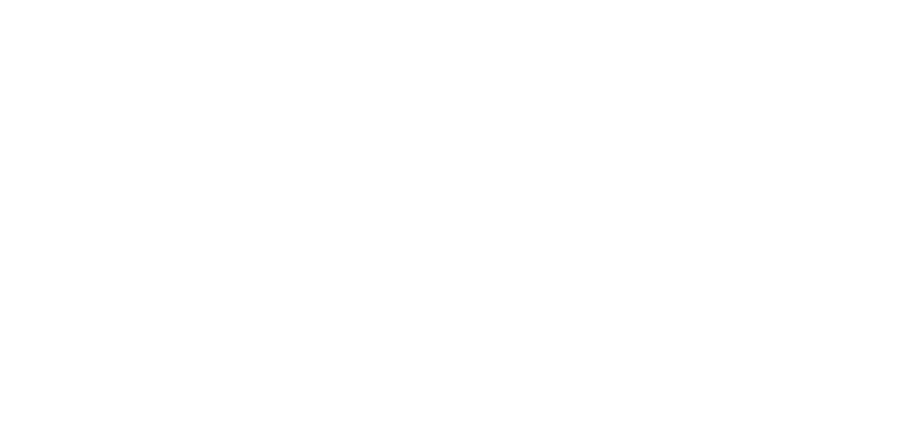
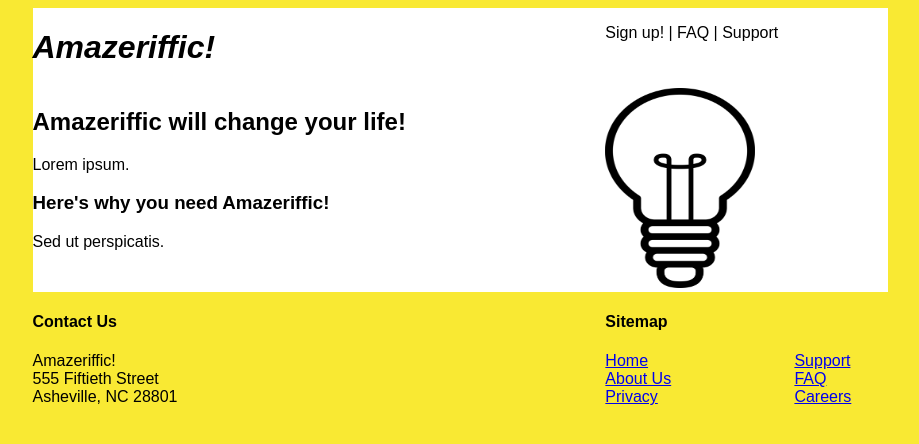
Before and after one commit to andreqls/amazeriffic, a plain HTML site: page index.html in a window 1280 px wide. Shown: the whole page, without its empty margins (180-1099 px from the left). Drawn offline with nearby package versions, Linux system fonts and the light colour scheme.

Commit message:
Refreshed on how to use floats

```diff
--- a/index.html
+++ b/index.html
@@ -2,16 +2,60 @@
 <html lang="en">
 	<head>
 		<meta charset="UTF-8">
-		<title>Amazeriffic!</title>
+		<title>Sign up for Amazeriffic!</title>
+        <link type="text/css" rel="stylesheet" href="stylesheets/style.css">
 	</head>
 	<body>
 		<header>
+            <div class="leftcolumn">
+                <em><h1>Amazeriffic!</h1></em>
+            </div>
+                <nav class="rightcolumn">
+                    <p>Sign up! | FAQ | Support</p>
+                </nav>
+            </div>
+            <div style="clear:both"></div>
 		</header>
 
 		<main>
-		</main>
+            <div class="leftcolumn">
+                <p><h2>Amazeriffic will change your life!</h2>
+                Lorem ipsum.</p>
+                <p><h3>Here's why you need Amazeriffic!</h3>
+                Sed ut perspicatis.</p>
+            </div>
+
+            <div id="rightcolumn">
+                <img src="lightbulb.png" width=150px height=200px>
+            </div>
+            <div style="clear:both"></div>
+        </main>
 
 		<footer>
+            <div class="leftcolumn">
+                <h4>Contact Us</h4>
+                <p>Amazeriffic!<br/>
+                555 Fiftieth Street<br/>
+                Asheville, NC 28801</p>
+            </div>
+
+            <div class="rightcolumn">
+                <h4>Sitemap</h4>
+                <div class="leftcolumn">
+                    <a href="#">Home</a><br>
+                    <a href="#">About Us</a><br>
+                    <a href="#">Privacy</a>
+                </div>
+                <div class="rightcolumn">
+                    <a href="#">Support</a><br>
+                    <a href="#">FAQ</a><br>
+                    <a href="#">Careers</a>
+                </div>
+            </div>
+            <div style="clear:both"></div>
 		</footer>
+
+        <script src="http://code.jquery.com/jquery-2.0.3.min.js"></script>
+        <script src="javascripts/app.js"></script>
 	</body>
 </html>
--- /dev/null
+++ b/javascripts/app.js
@@ -0,0 +1,7 @@
+var main = function () {
+    "use strict";
+
+    console.log("Hello World!");
+};
+
+$(document).ready(main);
--- /dev/null
+++ b/stylesheets/style.css
@@ -0,0 +1,23 @@
+body{
+    background: #f9e933;
+    font-family: sans-serif;
+}
+
+header, main, footer {
+    width: 855px;
+    margin: auto;
+}
+
+header, main {
+    background: white;
+}
+
+.leftcolumn {
+    float: left;
+    width: 67%;
+}
+
+.rightcolumn {
+    float: right;
+    width: 33%;
+}
```
Also changed, not shown: lightbulb.png (added).
